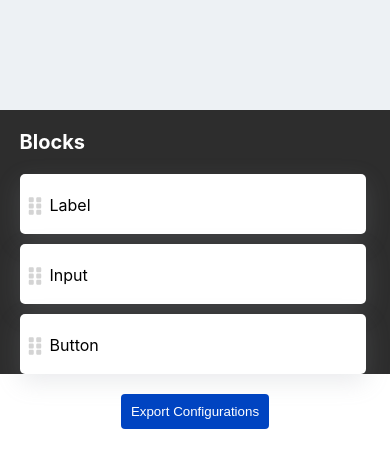
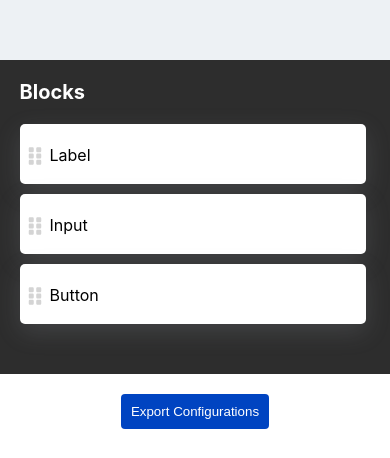
Before and after one commit to chaitu786/Mini-Page-Builder, a React (Create React App) app: page / in a window 390 px wide. Shown: the part 386-844 px from the top of the page. Built offline with nearby package versions, Linux system fonts and the light colour scheme.

Commit message:
Small Css Issue Fixed

```diff
--- a/src/Css/PageBuilder.css
+++ b/src/Css/PageBuilder.css
@@ -70,6 +70,10 @@ h3 {
   .sidebarContainer {
     width: 100%;
   }
+
+  .sidebarContainer {
+    padding-bottom: 50px;
+  }
   .verticalGripImg {
     margin-top: 5.2%;
   }
```
